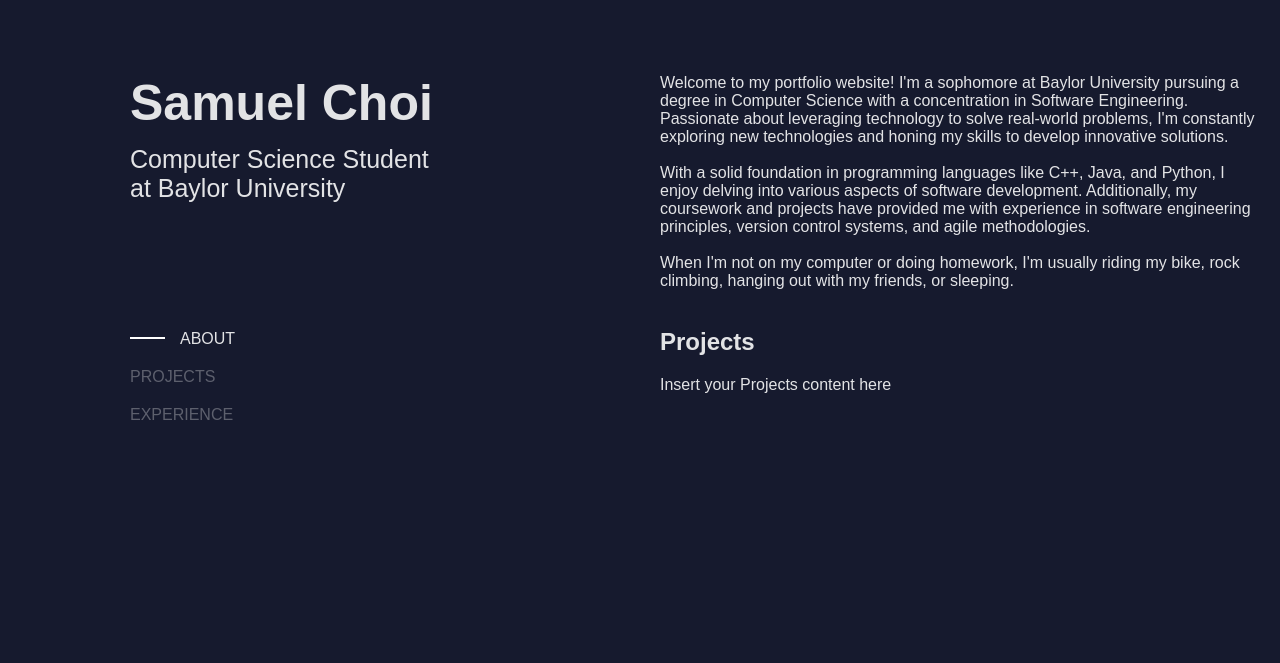
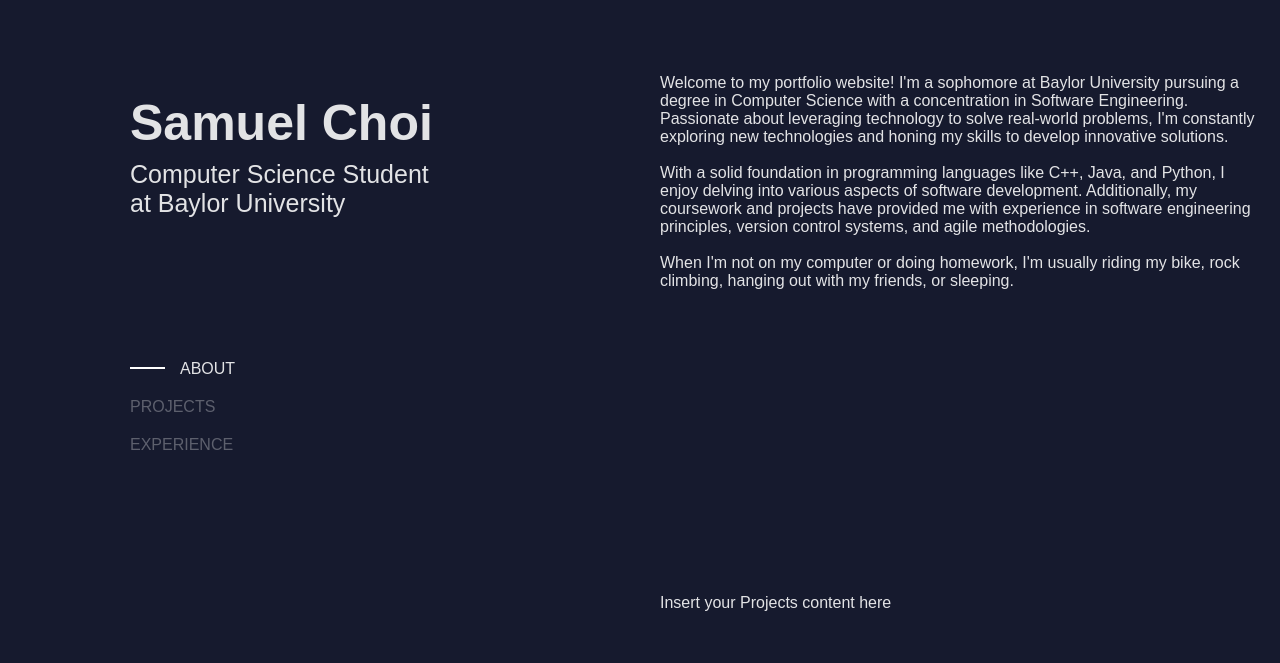
Before and after one commit to samuelchoi0522/Personal-Website, a plain HTML site: page index.html in a window 1280 px wide. Shown: the top 663 px of the page. Drawn offline with Linux system fonts and the light colour scheme.

Commit message:
updated desktop view

```diff
--- a/index.html
+++ b/index.html
@@ -16,7 +16,7 @@
             font-size: 50px;
             width: 400px;
             position: fixed;
-            top: 5%;
+            top: 60px;
             margin-left: 130px;
             z-index: 100;
         }
@@ -25,14 +25,14 @@
             font-size: 25px;
             position: fixed;
             width: 700px;
-            top: 15%;
+            top: 135px;
             margin-left: 130px;
             z-index: 100;
         }
 
         #navbar {
             position: fixed;
-            top: 40%;
+            top: 350px;
             margin-left: 130px;
             height: 100%;
             width: 100px;
@@ -226,7 +226,7 @@
 
             #projects{
                 position: absolute;
-                top: 400px;
+                top: 10px;
                 left: 10px;
             }
 
@@ -290,11 +290,7 @@
                 When I'm not on my computer or doing homework, I'm usually riding my bike, rock climbing,
                 hanging out with my friends, or sleeping.
             </p>
-        </section>
-
-        <section id="projects" class="projects">
-            <h2>Projects</h2>
-            <p>Insert your Projects content here</p>
+            <p id = "projects">Insert your Projects content here</p>
         </section>
 
         <section id="experience" class="experience">
```
